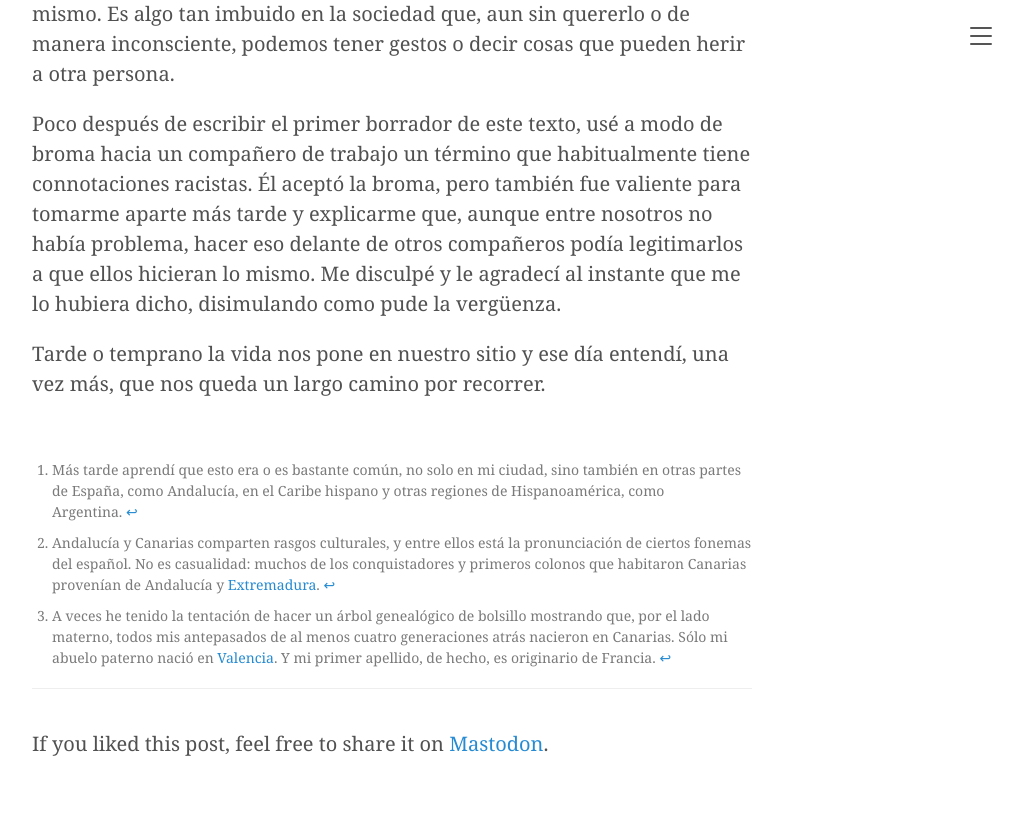
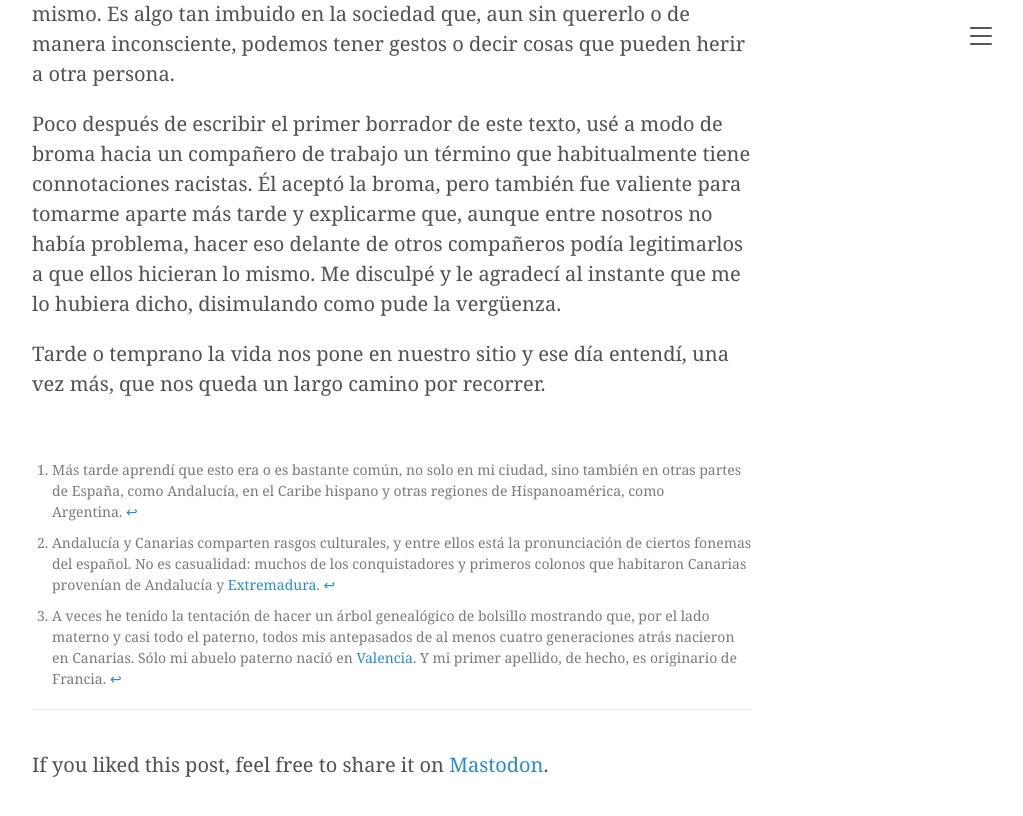
Before and after one commit to elitalon/elitalon.github.io, a Jekyll site: the page built from _posts/2026-06-07-racismo-en-sus-multiples-formas.md, in a window 1280 px wide and 900 px high, scrolled down 5746 px. Shown: the top 816 px of the window, without its empty margins (248-1271 px from the left). Built offline with Jekyll 4.4.1, drawn with Linux system fonts in a browser that asks for light colours.

Commit message:
Edit 'Racismo en sus múltiples formas'

```diff
--- a/_posts/2026-06-07-racismo-en-sus-multiples-formas.md
+++ b/_posts/2026-06-07-racismo-en-sus-multiples-formas.md
@@ -90,4 +90,4 @@ Tarde o temprano la vida nos pone en nuestro sitio y ese día entendí, una vez
 
 [^2]: Andalucía y Canarias comparten rasgos culturales, y entre ellos está la pronunciación de ciertos fonemas del español. No es casualidad: muchos de los conquistadores y primeros colonos que habitaron Canarias provenían de Andalucía y [Extremadura](https://es.wikipedia.org/wiki/Extremadura).
 
-[^3]: A veces he tenido la tentación de hacer un árbol genealógico de bolsillo mostrando que, por el lado materno, todos mis antepasados de al menos cuatro generaciones atrás nacieron en Canarias. Sólo mi abuelo paterno nació en [Valencia](https://es.wikipedia.org/wiki/Comunidad_Valenciana). Y mi primer apellido, de hecho, es originario de Francia.
+[^3]: A veces he tenido la tentación de hacer un árbol genealógico de bolsillo mostrando que, por el lado materno y casi todo el paterno, todos mis antepasados de al menos cuatro generaciones atrás nacieron en Canarias. Sólo mi abuelo paterno nació en [Valencia](https://es.wikipedia.org/wiki/Comunidad_Valenciana). Y mi primer apellido, de hecho, es originario de Francia.
```
